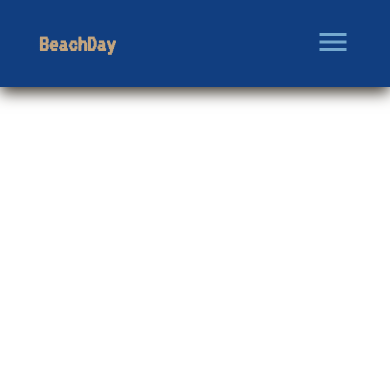
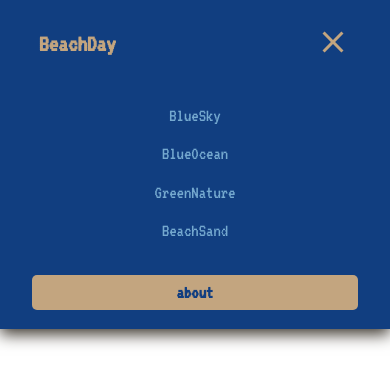
Before and after one commit to VitoriaWandscheer/MenuHamburguer, a plain HTML site: page index.html in a window 390 px wide. Both pictures are taken after a click on the button 333 px from the left and 43 px from the top of the page. Drawn offline with Linux system fonts and the light colour scheme.

Commit message:
Create script.js (mobile-menu)

```diff
--- a/assets/css/header/mobile-menu/mobile-menu.css
+++ b/assets/css/header/mobile-menu/mobile-menu.css
@@ -37,4 +37,7 @@
     .mobile-menu .about-button button {
         width: 100%;
     }
+    .open {
+        display: block;
+    }
 }
--- a/assets/js/script.js
+++ b/assets/js/script.js
@@ -0,0 +1,10 @@
+function menuShow() {
+    let menuMobile = document.querySelector('.mobile-menu')
+    if (menuMobile.classList.contains('open')) {
+        menuMobile.classList.remove('open');
+        document.querySelector('.icon').src = "assets/img/hamburguer-menu-white.svg"
+    } else {
+        menuMobile.classList.add('open')
+        document.querySelector('.icon').src = "assets/img/hamburguer-close-white.svg"
+    }
+}
--- a/index.html
+++ b/index.html
@@ -6,6 +6,7 @@
     <meta name="viewport" content="width=device-width, initial-scale=1.0">
     <link rel="stylesheet" href="assets/css/reset.css">
     <link rel="stylesheet" href="assets/css/style.css">
+    <script src="assets/js/script.js" defer></script>
     <title>Menu Hamburguer</title>
     <link rel="shortcut icon" href="assets/img/favicon.ico"/>
 </head>
@@ -27,7 +28,7 @@
                 <button><a href="#">about</a></button>
             </div>
             <div class="mobile-menu-icon">
-                <button><img src="assets/img/hamburguer-menu-white.svg" alt="Menu" class="icon"></button>
+                <button onclick="menuShow()"><img src="assets/img/hamburguer-menu-white.svg" alt="Menu" class="icon"></button>
             </div>
         </nav>
         <div class="mobile-menu">
```
